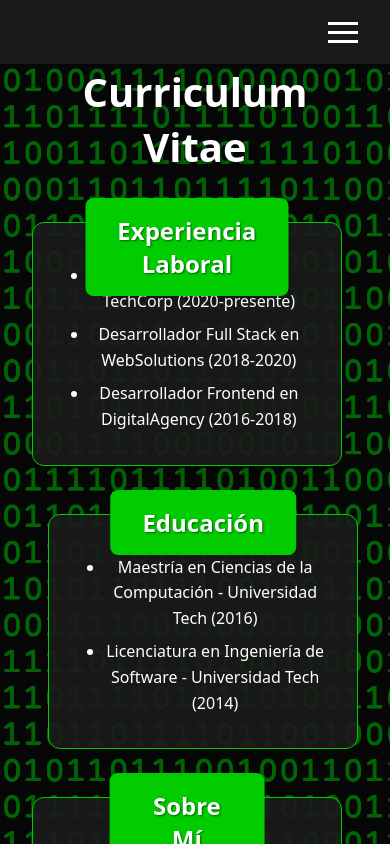
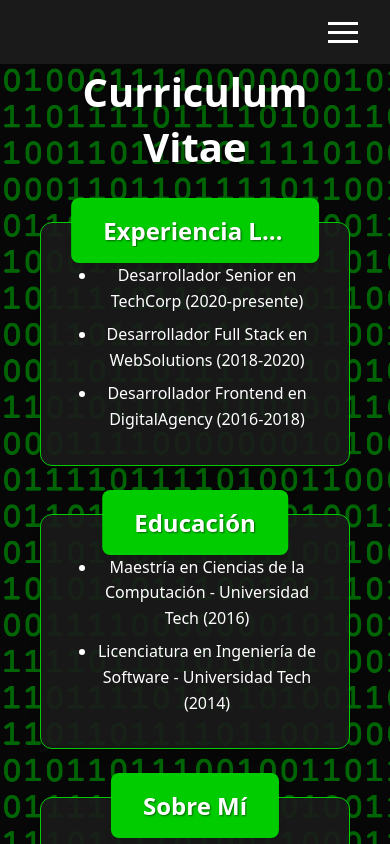
Before and after one commit to ozkar-co/personal-site, a React (Vite) app: page /cv in a window 390 px wide. Shown: the top 844 px of the page. Built offline with nearby package versions, Linux system fonts and the light colour scheme.

Commit message:
Refactor CV component layout and enhance CVCard styles for better responsiveness and text handling

```diff
--- a/src/components/CV/CV.tsx
+++ b/src/components/CV/CV.tsx
@@ -13,22 +13,20 @@ export const CV = () => {
           "Desarrollador Full Stack en WebSolutions (2018-2020)",
           "Desarrollador Frontend en DigitalAgency (2016-2018)"
         ]}
-        alignRight={false}
       />
 
       <CVCard
+        alignRight
         title="Educación"
         content={[
           "Maestría en Ciencias de la Computación - Universidad Tech (2016)",
           "Licenciatura en Ingeniería de Software - Universidad Tech (2014)"
         ]}
-        alignRight={true}
       />
 
       <CVCard
         title="Sobre Mí"
         content="Desarrollador apasionado con más de 6 años de experiencia en desarrollo web. Especializado en tecnologías frontend modernas y arquitecturas escalables."
-        alignRight={false}
       />
     </div>
   );
--- a/src/components/CV/CVCard.scss
+++ b/src/components/CV/CVCard.scss
@@ -28,12 +28,18 @@
     border-radius: 8px;
     z-index: 1;
     box-shadow: 0 4px 6px rgba(0, 0, 0, 0.1);
+    max-width: calc(100% - 2rem);
+    white-space: nowrap;
+    overflow: hidden;
 
     h2 {
       margin: 0;
       color: $color-text;
       font-size: 1.5rem;
       text-shadow: 1px 1px 2px rgba(0, 0, 0, 0.5);
+      white-space: nowrap;
+      overflow: hidden;
+      text-overflow: ellipsis;
     }
   }
 
@@ -68,6 +74,8 @@
 
   @media (max-width: $breakpoint-mobile) {
     width: 95%;
+    margin-left: auto !important;
+    margin-right: auto !important;
 
     &.align-right,
     &.align-left {
@@ -75,6 +83,7 @@
         left: 50%;
         transform: translateX(-50%);
         right: auto;
+        max-width: 80%;
       }
     }
   }
```
